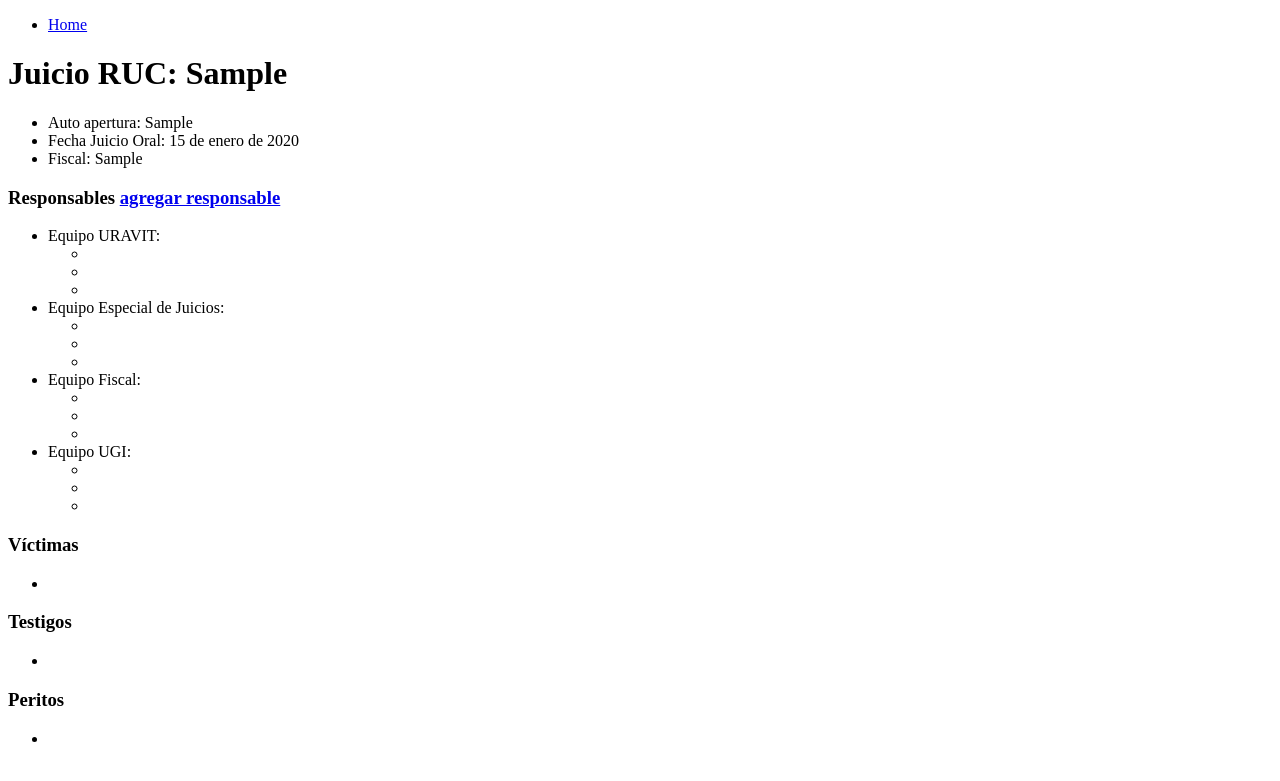
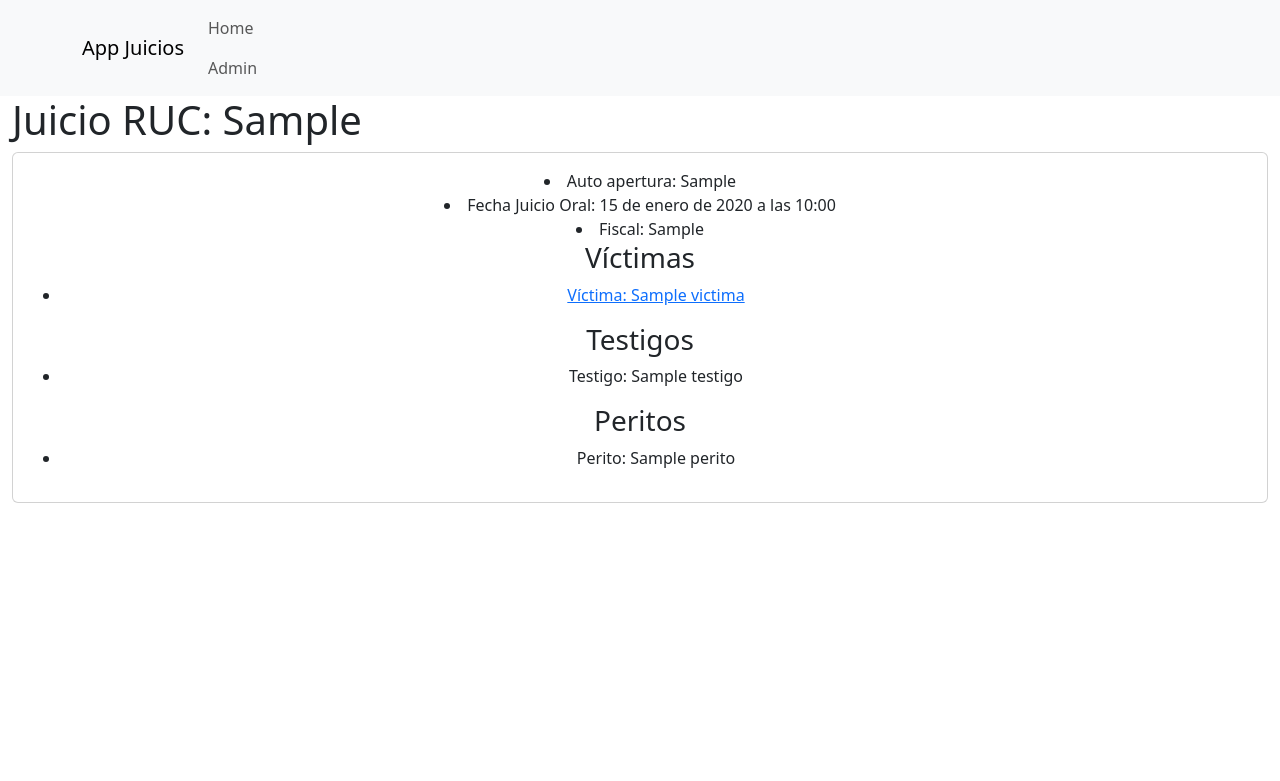
Before and after one commit to JOSELAGOSG/uravit_django, a Django app: page /juicio/1/ in a window 1280 px wide. Shown: the top 781 px of the page. Run offline with Django 4.2, Linux system fonts and the light colour scheme; tables that the repository leaves empty hold one stand-in row (values such as "Sample post").

Commit message:
models fix

```diff
--- a/uravit/trial/admin.py
+++ b/uravit/trial/admin.py
@@ -5,7 +5,6 @@ from . import models
 admin.site.register(models.Juicio)
 admin.site.register(models.Victima)
 admin.site.register(models.Testigo)
-admin.site.register(models.Responsable)
 admin.site.register(models.Perito)
 admin.site.register(models.PautaNecesidadesVictima)
 admin.site.register(models.PautaNecesidadesTestigo)
--- a/uravit/trial/models.py
+++ b/uravit/trial/models.py
@@ -6,7 +6,7 @@ from django.urls import reverse
 class Juicio(models.Model):
     ruc = models.CharField(max_length=25)
     auto_apertura = models.CharField(max_length=200, null=True)
-    fecha_juicio_oral = models.DateField(null=True)
+    fecha_juicio_oral = models.DateTimeField()
     fiscal = models.CharField(max_length=30, null=True)
 
 
@@ -16,9 +16,8 @@ class Juicio(models.Model):
     def get_absolute_url(self):
         return reverse('trials:juicio-detail', args=[self.pk])
 
-    def get_create_responsable_url(self):
-        return reverse('trials:responsable-create', args=[self.pk])
 
+'''
 class Responsable(models.Model):
     TIPOS_CHOICES = [('es', 'Equipo Especial Juicios'), ('ur', 'Equipo URAVIT'),
                      ('fi', 'Equipo Fiscal'), ('ug', 'Equipo UGI')]
@@ -28,13 +27,16 @@ class Responsable(models.Model):
 
     def __str__(self):
         return f'Responsable: {self.nombre} | {self.id_juicio}'
+'''
+
+
 
 class Persona(models.Model):
     nombre = models.CharField(max_length=30)
     rut = models.CharField(max_length=30)
     direccion = models.CharField (max_length=200)
-    correo = models.EmailField()
-    telefono = models.CharField(max_length=50)  # Arreglar para los constraints
+    correo = models.EmailField(null=True)
+    telefono = models.CharField(max_length=50, null=True)  # Arreglar para los constraints
     bool_esta_notificada = models.BooleanField(default=False)
     observaciones = models.TextField(null=True, blank=True)
 
@@ -62,6 +64,9 @@ class Victima(Persona):
     def __str__(self):
         return f'Víctima: {self.nombre} | {self.id_juicio}'
 
+    def get_absolute_url(self):
+        return reverse('trials:victima-detail', args=[self.pk])
+
 class Perito(Persona):
     id_juicio = models.ForeignKey(Juicio, related_name="peritos", on_delete=models.CASCADE )
     institucion = models.CharField(max_length=30)
--- a/uravit/trial/templates/base.html
+++ b/uravit/trial/templates/base.html
@@ -4,23 +4,39 @@
     <meta charset="UTF-8">
     <meta name="viewport" content="width=device-width, initial-scale=1.0">
     <title>{% block title %}My App{% endblock %}</title>
-</head>
+    <!-- Agregar los enlaces a Bootstrap CSS y JS -->
+    <link href="https://cdn.jsdelivr.net/npm/bootstrap@5.3.1/dist/css/bootstrap.min.css" rel="stylesheet" integrity="sha384-4bw+/aepP/YC94hEpVNVgiZdgIC5+VKNBQNGCHeKRQN+PtmoHDEXuppvnDJzQIu9" crossorigin="anonymous">
+    <script src="https://cdn.jsdelivr.net/npm/bootstrap@5.3.1/dist/js/bootstrap.bundle.min.js" integrity="sha384-HwwvtgBNo3bZJJLYd8oVXjrBZt8cqVSpeBNS5n7C8IVInixGAoxmnlMuBnhbgrkm" crossorigin="anonymous"></script></head>
 <body>
     <header>
-        <nav>
-            <ul>
-                <li><a href="http://127.0.0.1:8000/">Home</a></li>
-            </ul>
+        <!-- Utilizar clases de Bootstrap para el estilo del encabezado -->
+        <nav class="navbar navbar-expand-lg navbar-light bg-light">
+            <div class="container">
+                <a class="navbar-brand" href="">App Juicios</a>
+                <button class="navbar-toggler" type="button" data-bs-toggle="collapse" data-bs-target="#navbarNav" aria-controls="navbarNav" aria-expanded="false" aria-label="Toggle navigation">
+                    <span class="navbar-toggler-icon"></span>
+                </button>
+                <div class="collapse navbar-collapse" id="navbarNav">
+                    <ul class="navbar-nav">
+                        <li class="nav-item">
+                            <a class="nav-link" href="/">Home</a>
+                            <a class="nav-link" href="/admin">Admin</a>
+                        </li>
+                    </ul>
+                </div>
+            </div>
         </nav>
     </header>
 
     <main>
-        {% block content %}
-        {% endblock %}
+        <div class="container-fluid">
+            {% block content %}
+            {% endblock %}
+        </div>
     </main>
 
     <footer>
-
+        <!-- Puedes agregar contenido a tu footer aquí -->
     </footer>
 </body>
 </html>
--- a/uravit/trial/templates/trial/juicio/juicio_detail.html
+++ b/uravit/trial/templates/trial/juicio/juicio_detail.html
@@ -4,53 +4,44 @@
 
 {% block content %}
 <h1>Juicio RUC: {{ juicio.ruc }}</h1>
-  <ul>
-      <li>Auto apertura: {{ juicio.auto_apertura }}</li>
-      <li>Fecha Juicio Oral: {{ juicio.fecha_juicio_oral }}</li>
-      <li>Fiscal: {{ juicio.fiscal }}</li>
-  </ul>
+<div class="card text-center">
+  <div class="card-body">
 
-  <h3>Responsables     <a href="{{ juicio.get_create_responsable_url }}">agregar responsable</a></h3>
-  <ul>
-    <li>Equipo URAVIT:
-        <ul>
-            <li></li>
-            <li></li>
-            <li></li>
-        </ul>
-    </li>
-    <li>Equipo Especial de Juicios:
-        <ul>
-            <li></li>
-            <li></li>
-            <li></li>
-        </ul>
-    </li>
-    <li>Equipo Fiscal:
-        <ul>
-            <li></li>
-            <li></li>
-            <li></li>
-        </ul>
-    </li>
-    <li>Equipo UGI:
-        <ul>
-            <li></li>
-            <li></li>
-            <li></li>
-        </ul>
-    </li>
-  </ul>
+    <li>Auto apertura: {{ juicio.auto_apertura }}</li>
+    <li>Fecha Juicio Oral: {{ juicio.fecha_juicio_oral }}</li>
+    <li>Fiscal: {{ juicio.fiscal }}</li>
+
+
   <h3>Víctimas</h3>
   <ul>
-    <li></li>
+    {% for victima in juicio.victimas.all %}
+    <li><a href="{{ victima.get_absolute_url }}">Víctima: {{ victima.nombre }}</a></li>
+    {% empty %}
+    <li>
+      No hay víctimas aún
+    </li>
+    {% endfor %}
   </ul>
   <h3>Testigos</h3>
   <ul>
-    <li></li>
+    {% for testigo in juicio.testigos.all %}
+    <li>Testigo: {{ testigo.nombre }}</li>
+    {% empty %}
+    <li>
+      No hay testigos aún
+    </li>
+    {% endfor %}
   </ul>
   <h3>Peritos</h3>
   <ul>
-    <li></li>
+    {% for perito in juicio.peritos.all %}
+    <li>Perito: {{ perito.nombre }}</li>
+    {% empty %}
+    <li>
+      No hay peritos aún
+    </li>
+    {% endfor %}
   </ul>
+</div>
+</div>
 {% endblock %}
--- a/uravit/trial/urls.py
+++ b/uravit/trial/urls.py
@@ -9,5 +9,5 @@ urlpatterns = [
 
 
 
-    path('juicio/<int:juicio_pk>/create-responsable/', views.ResponsableCreateView.as_view(), name='responsable-create'),
+    path('victima/<int:pk>/', views.VictimaDetailView.as_view(), name='victima-detail'),
 ]
--- a/uravit/trial/views.py
+++ b/uravit/trial/views.py
@@ -1,5 +1,5 @@
 from django.shortcuts import render
-from .models import Juicio, Testigo, Victima, Responsable, Perito, PautaNecesidadesTestigo, PautaNecesidadesVictima
+from .models import Juicio, Testigo, Victima, Perito, PautaNecesidadesTestigo, PautaNecesidadesVictima
 from django.views.generic.edit import CreateView, DeleteView, UpdateView
 from django.views.generic import ListView, DetailView
 # Create your views here.
@@ -29,11 +29,7 @@ class JuicioUpdateView(UpdateView):
 
 
 
-
-
-
-
-
-class ResponsableCreateView(CreateView):
-    template_name = ''
-    pass
+class VictimaDetailView(DetailView):
+    template_name = 'trial/victima/victima_detail.html'
+    model = Victima
+    context_object_name = 'victima'
```
Also changed, not shown: info.txt (+31 -0 lines), uravit/trial/templates/trial/victima/victima_detail.html (added, +13 -0 lines), uravit/trial/migrations/0001_initial.py, uravit/trial/migrations/0002_pautanecesidadestestigo_link_and_more.py (deleted), 1 other file.
